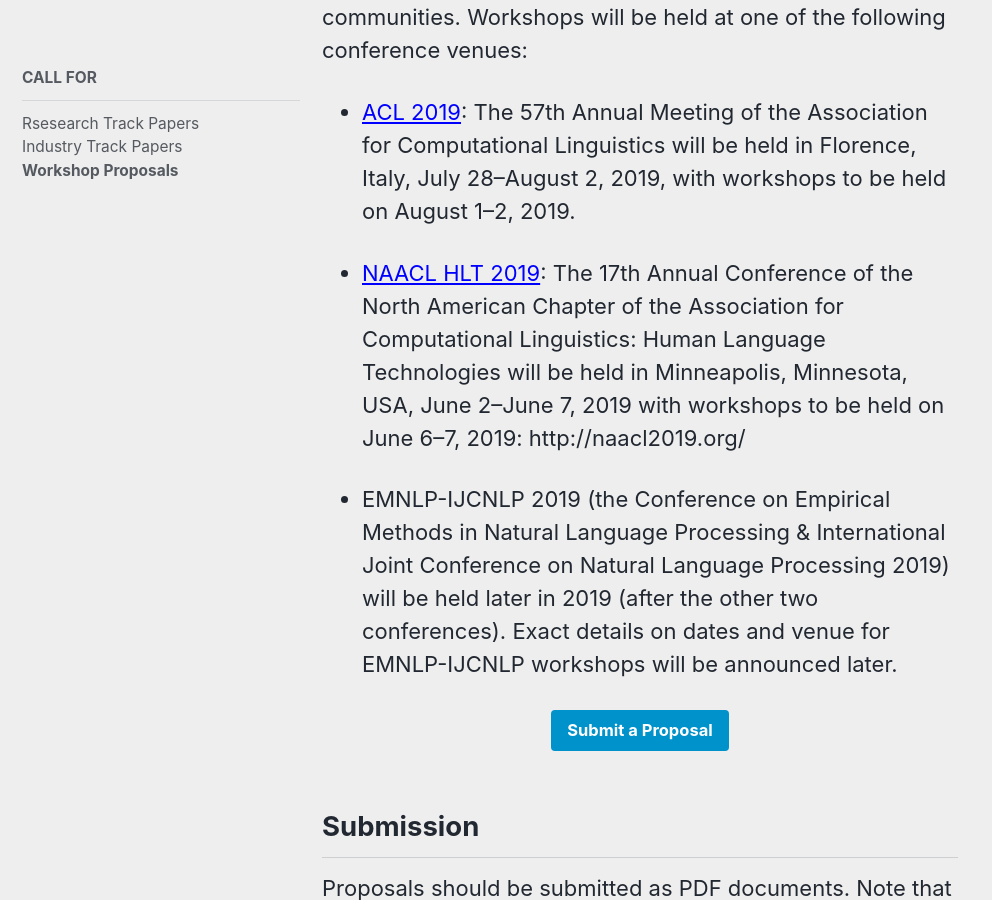
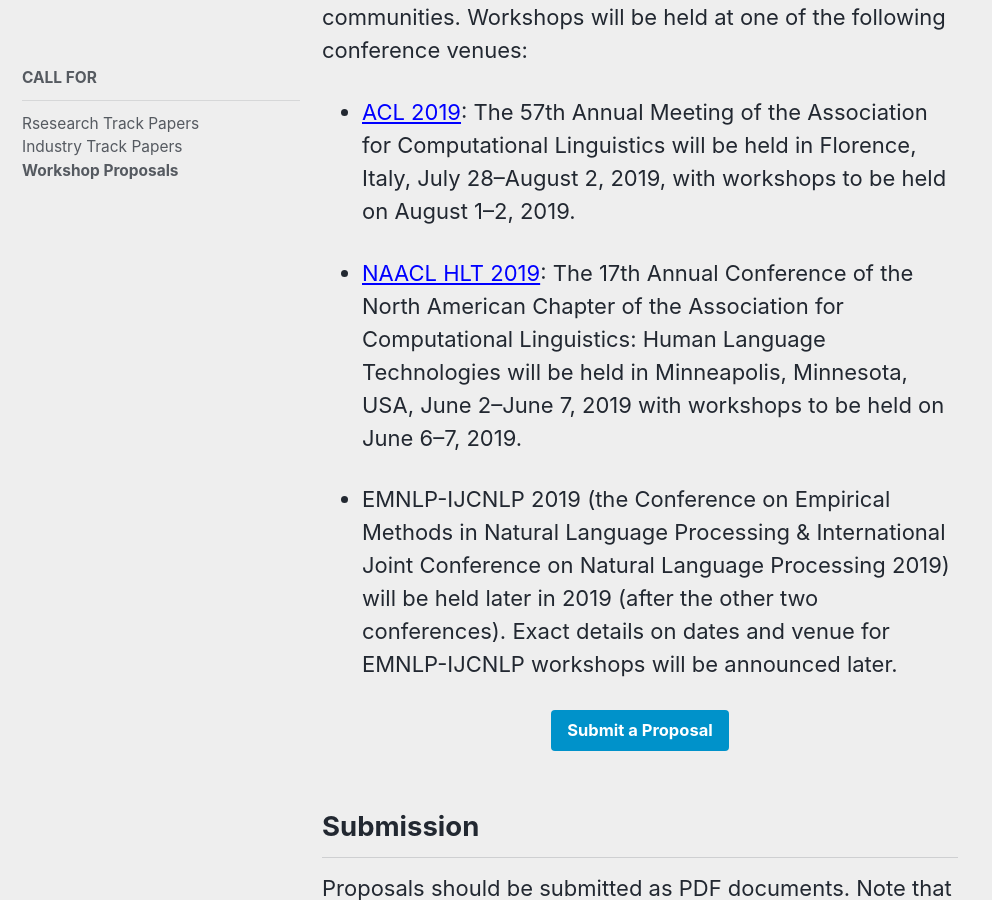
Before and after one commit to naacl-org/naacl-2021-website, a Jekyll site: the page built from _pages/calls/workshops.md, in a window 1280 px wide and 900 px high, scrolled down 609 px. Shown: the whole window, without its empty margins (0-992 px from the left). Built offline with Jekyll 4.4.1, drawn with Linux system fonts in a browser that asks for light colours; nearby versions of some CDN libraries; some of the changed lines change nothing that is shown.

Commit message:
Remove unneeded link.

```diff
--- a/_pages/calls/workshops.md
+++ b/_pages/calls/workshops.md
@@ -17,7 +17,7 @@
 
 - [ACL 2019](http://www.acl2019.org/): The 57th Annual Meeting of the Association for Computational Linguistics will be held in Florence, Italy, July 28&ndash;August 2, 2019, with workshops to be held on August 1&ndash;2, 2019.
 
-- [NAACL HLT 2019](http://naacl2019.org): The 17th Annual Conference of the North American Chapter of the Association for Computational Linguistics: Human Language Technologies will be held in Minneapolis, Minnesota, USA, June 2&ndash;June 7, 2019 with workshops to be held on June 6&ndash;7, 2019: http://naacl2019.org/
+- [NAACL HLT 2019](http://naacl2019.org): The 17th Annual Conference of the North American Chapter of the Association for Computational Linguistics: Human Language Technologies will be held in Minneapolis, Minnesota, USA, June 2&ndash;June 7, 2019 with workshops to be held on June 6&ndash;7, 2019.
 
 - EMNLP-IJCNLP 2019 (the Conference on Empirical Methods in Natural Language Processing &  International Joint Conference on Natural Language Processing 2019) will be held later in 2019 (after the other two conferences). Exact details on dates and venue for EMNLP-IJCNLP workshops will be announced later.
 
```
